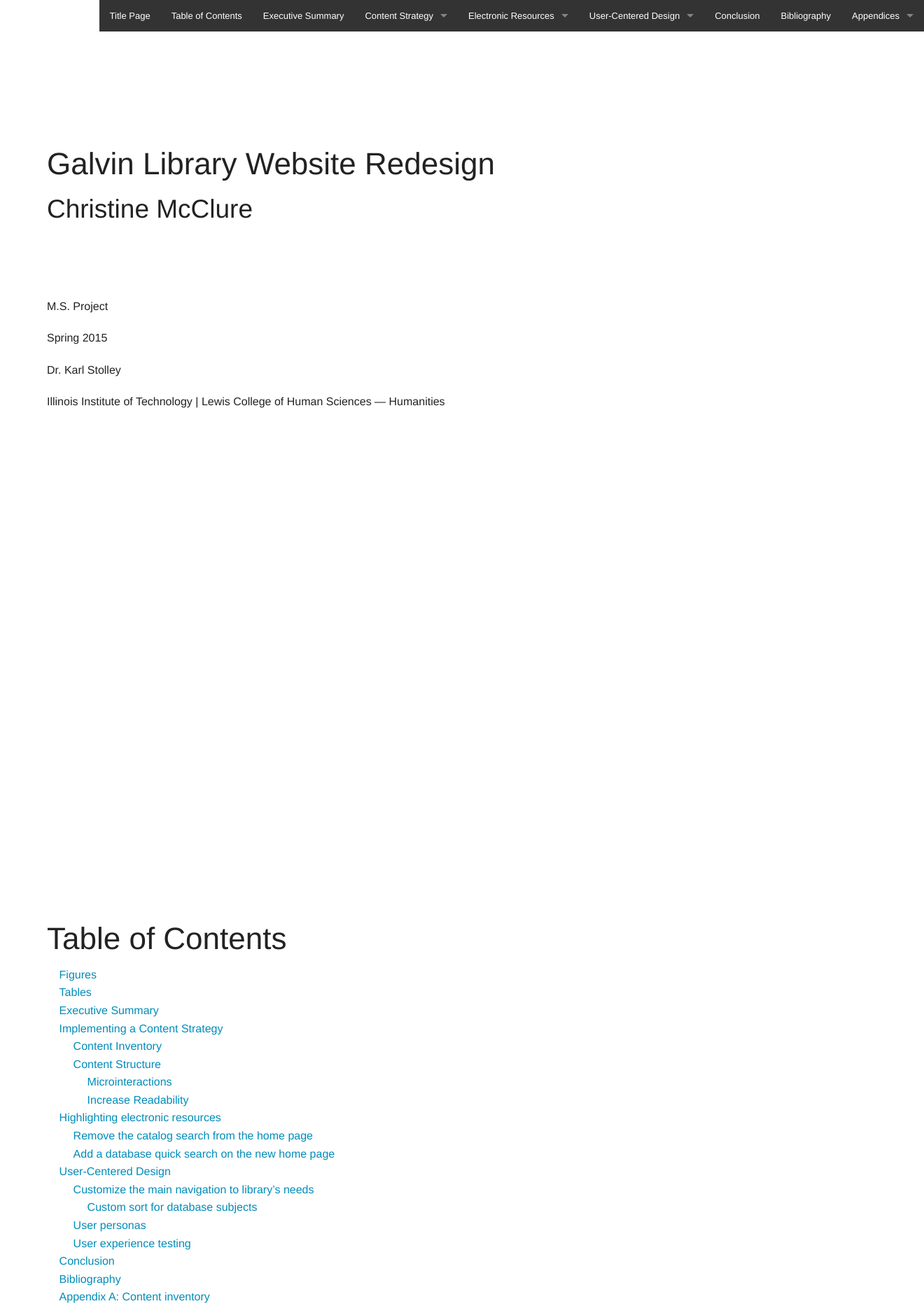
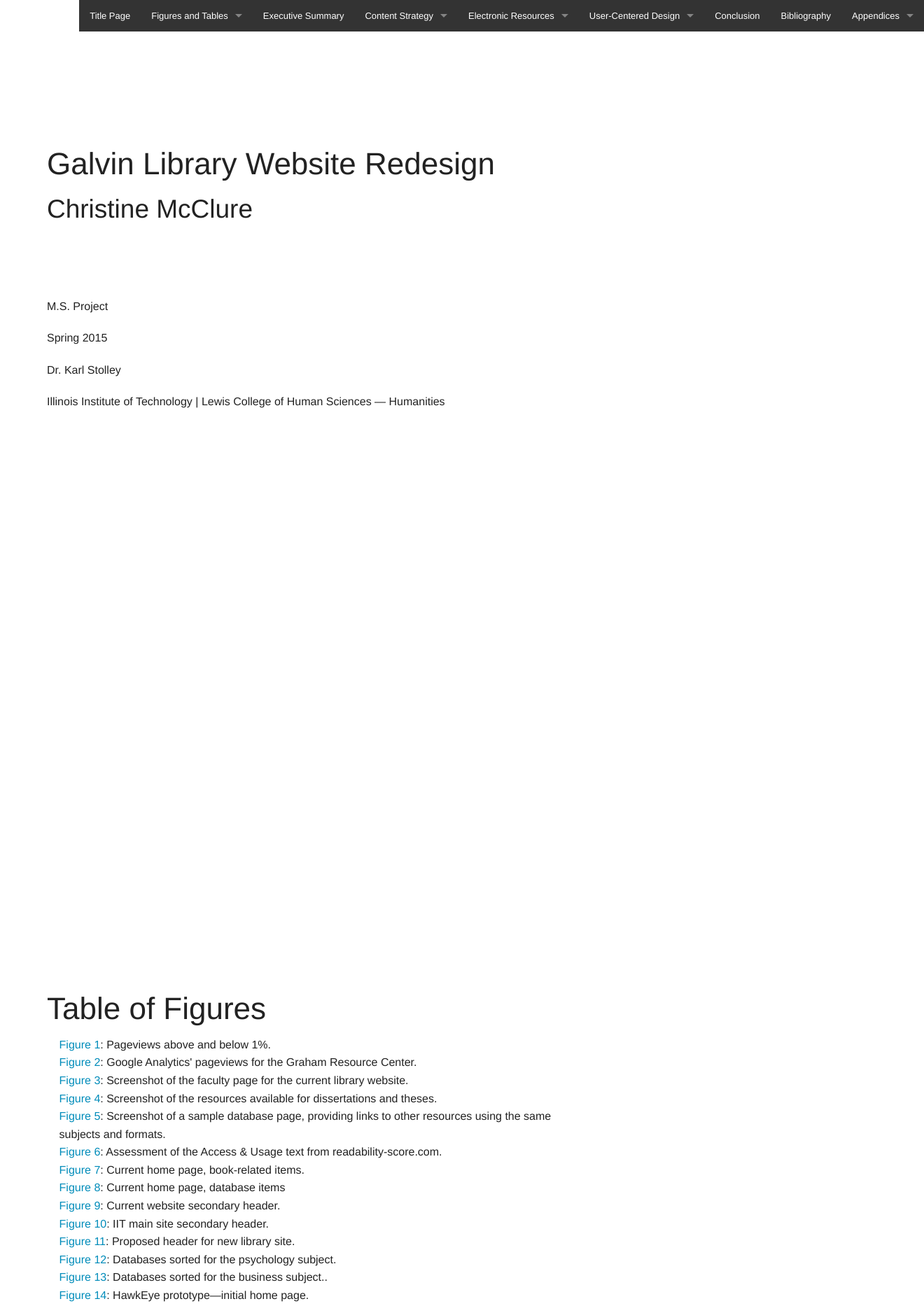
Before and after one commit to christinemcclure/mastersProject, a PHP site: page / in a window 1320 px wide; the page is wider, and only the part inside the window is pictured. Shown: the part 45-1911 px from the top of that part at 70% size. Run offline with PHP 8.4, Linux system fonts and the light colour scheme.

Commit message:
remove TOC page and include figures and tables link

```diff
--- a/web/includes/nav.html
+++ b/web/includes/nav.html
@@ -13,7 +13,12 @@
     <!-- Right Nav Section -->
     <ul class="right" id="mainNav">
       <li class="nav-item"><a href="#">Title Page</a></li>
-      <li class="nav-item"><a href="#toc">Table of Contents</a></li>
+      <li class="has-dropdown nav-item"><a href="#figs-tables">Figures and Tables</a>
+        <ul class="dropdown">
+          <li class="subnav-item"><a href="#figures">Table of Figures</a></li>
+          <li class="subnav-item"><a href="#tables">Table of Tables</a></li>
+        </ul>
+      </li>
       <li class="nav-item"><a href="#summary">Executive Summary</a></li>
       <li class="has-dropdown nav-item">
         <a href="#content">Content Strategy</a>
--- a/web/index.php
+++ b/web/index.php
@@ -17,19 +17,11 @@
     </div>
   </section>
 
- <section class="chapter" id="toc">
+
+ <section class="chapter" id="figs-tables">
 		<div class="row">
 		<div class="large-8 columns">
-			<h1>Table of Contents</h1>
-      <?php include("toc.html") ?>
-    </div>
-	</div>
-</section>
-
- <section class="chapter" id="figures">
-		<div class="row">
-		<div class="large-8 columns">
-			<h1>Table of Figures</h1>
+			<h1 class="chapter" id="figures">Table of Figures</h1>
       <?php include("figures.html") ?>
     </div>
 	</div>
@@ -38,11 +30,11 @@
  <section class="chapter" id="tables">
 		<div class="row">
 		<div class="large-8 columns">
-			<h1>Table of Tables</h1>
+			<h1 class="chapter" id="tables">Table of Tables</h1>
       <?php include("tables.html") ?>
     </div>
 	</div>
- </section>
+  </section>
 
  <section class="chapter" id="summary">
 		<div class="row">
```
